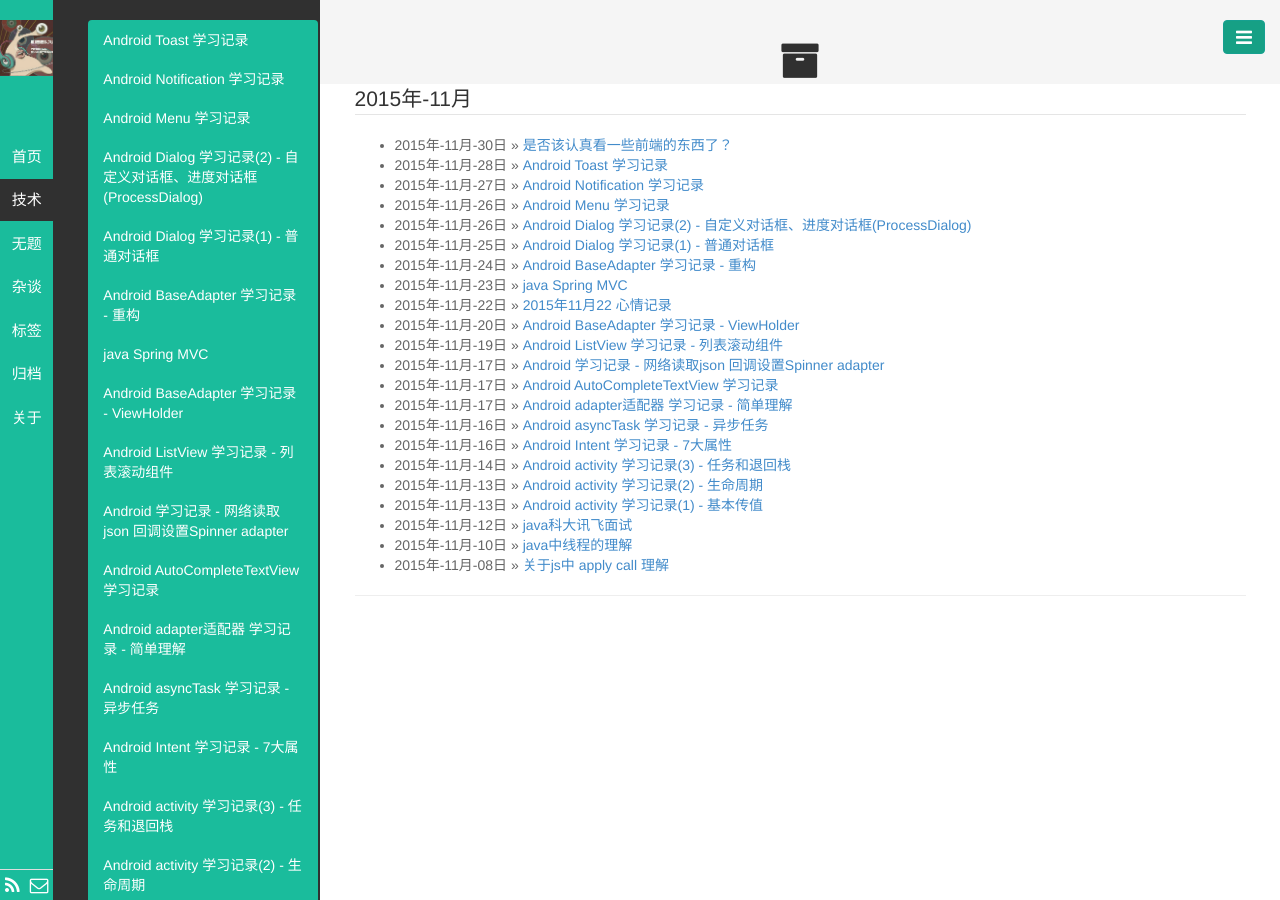
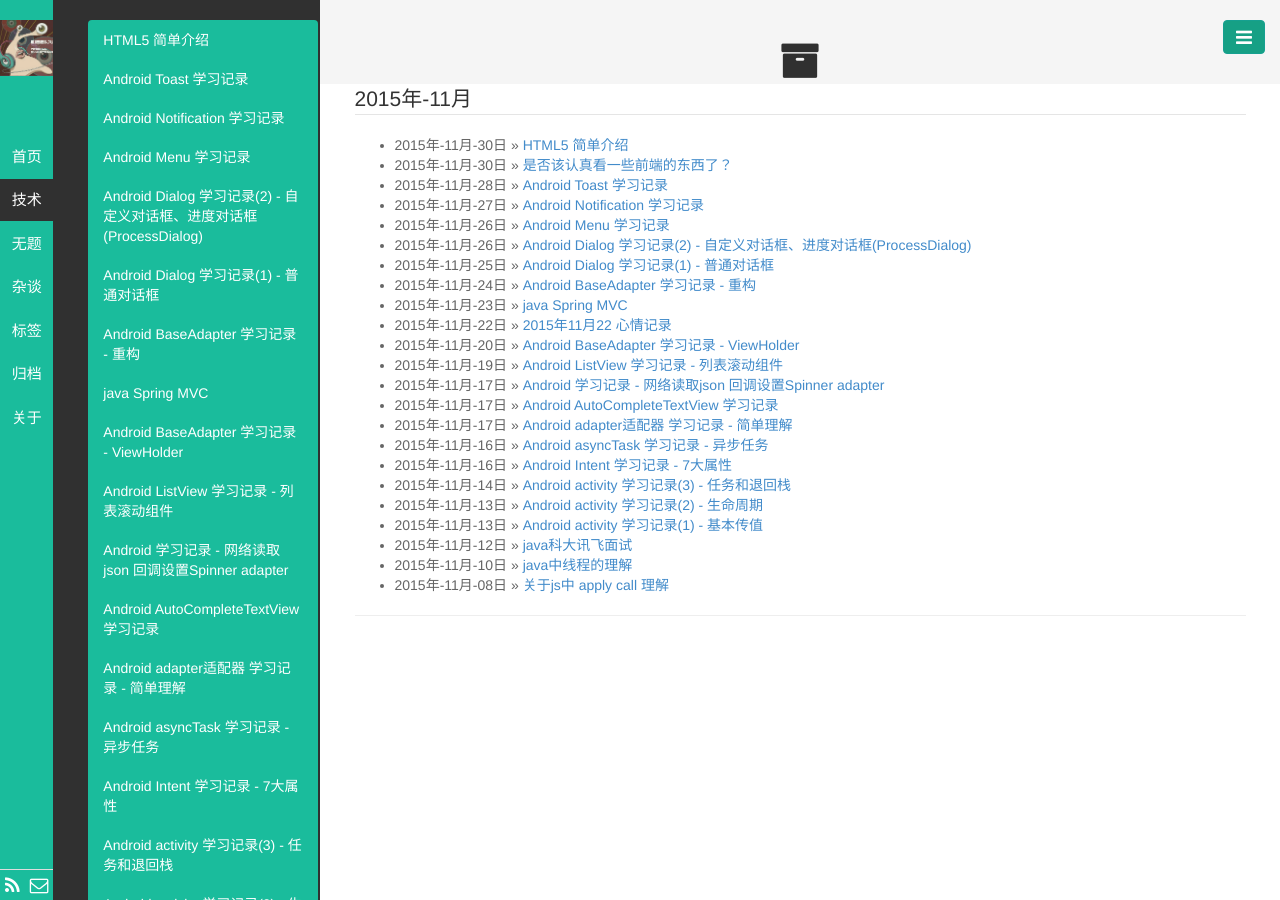
Before and after one commit to javadavid/blog, a Jekyll site: the page built from pages/archive.html, in a window 1280 px wide. Built offline with Jekyll 4.4.1, drawn with Linux system fonts in a browser that asks for light colours; comment, search, counter and statistics services are not loaded; some of the changed lines change nothing that is shown.

Commit message:
new post

```diff
--- /dev/null
+++ b/_posts/技术/2015-11-30-html5_01.md
@@ -0,0 +1,398 @@
+---
+layout: post
+title:  "HTML5 简单介绍"
+date: 2015/11/30 10:53:31
+categories:
+- 技术
+tags:
+- html5
+---
+
+今天了解下H5，搜来搜去还是看w3cschool来的方便，网上各种书太杂了。
+
+##H5的规则和特性：
+对比H1.0-4.0 doctype的头信息的引用直接变成了<!doctype html>
+
+
+>为 HTML5 建立的一些规则：
+>
+>- 新特性应该基于 HTML、CSS、DOM 以及 JavaScript。
+>- 减少对外部插件的需求（比如 Flash）
+>- 更优秀的错误处理
+>- 更多取代脚本的标记
+>- HTML5 应该独立于设备
+>- 开发进程应对公众透明
+
+>HTML5 中的一些有趣的新特性：
+>
+>- 用于绘画的 canvas 元素
+>- 用于媒介回放的 video 和 audio 元素
+>- 对本地离线存储的更好的支持
+>- 新的特殊内容元素，比如 article、footer、header、nav、section
+>- 新的表单控件，比如 calendar、date、time、email、url、search
+
+
+##标签介绍
+
+###`<video>`视频标签：
+
+	<!-- 判断浏览器是否支持H5 -->
+	<video width="320" height="240" controls="controls">
+	  <source src="movie.ogg" type="video/ogg">
+	  <source src="movie.mp4" type="video/mp4">
+	Your browser does not support the video tag.
+	</video>
+
+
+
+
+![html5_video.jpg]({{site.baseurl}}/public/img/html/html5_video.jpg)
+
+
+###`<audio>`音频标签
+	<audio controls="controls">
+	  <source src="song.ogg" type="audio/ogg">
+	  <source src="song.mp3" type="audio/mpeg">
+	Your browser does not support the audio tag.
+	</audio>
+
+
+###拖放属性：draggable="true"
+
+>**拖动什么** - ondragstart 和 setData()
+>**放到何处** - ondragover
+>**进行放置** - ondrop
+
+	<!DOCTYPE HTML>
+	<html>
+		<head>
+			<style>
+				#div1{width:488px;height:70px;padding:10px;border:1px solid #aaaaaa;}
+			</style>
+			<script type="text/javascript">
+				function allowDrop(ev){
+					ev.preventDefault();
+				}
+				function drag(ev){
+					ev.dataTransfer.setData('Text',ev.target.id);
+				}
+				function drop(ev){
+					var data=ev.dataTransfer.getData('Text');
+					ev.target.appendChild(document.getElementById(data));
+				}
+			</script>
+		</head>
+		<body>
+			<div id="div1" ondrop="drop(event)" ondragover="allowDrop(event)"></div>
+			<img id="drag1" src="http://www.w3school.com.cn/i/w3school_banner.gif" draggable="true" ondragstart="drag(event)" width="336" height="69" />
+		</body>
+	</html>
+
+![html5_draggable01.jpg]({{site.baseurl}}/public/img/html/html5_draggable01.jpg)
+
+![html5_draggable02.jpg]({{site.baseurl}}/public/img/html/html5_draggable02.jpg)
+
+###`<canvas>`画布
+
+> 1. HTML5 的 canvas 元素使用 JavaScript 在网页上绘制图像。
+> 2. 画布是一个矩形区域，您可以控制其每一像素。
+> 3. canvas拥有多种绘制路径、矩形、圆形、字符以及添加图像的方法。
+
+
+代码（具体的说明可以看代码注释）
+
+	<!doctype html>
+	<html>
+	<head>
+	<meta charset="utf-8">
+	<title>Canvas实例</title>
+	<style>canvas{display:block;border:1px solid #ccc;width:300px;height:150px;}</style>
+	<script>
+			function showCoordinate(e){
+				document.getElementById('msg').innerHTML=('X='+e.clientX+',Y='+e.clientY)
+			}
+	</script>
+	</head>
+
+	<body>
+	<canvas id='mycanvas' style="background:blue;">浏览器不支持H5</canvas>
+	<canvas id='mycanvas1' onMouseMove="showCoordinate(event)"></canvas>
+	<canvas id='mycanvas2'></canvas>
+	<canvas id='mycanvas3' ></canvas>
+	<canvas id='mycanvas4' ></canvas>
+	    <canvas id='mycanvas5' ></canvas>
+	    <div id='msg'></div>
+		<script>
+			var c=document.getElementById('mycanvas1');
+			//创建context对象
+			var cxt=c.getContext('2d');
+			//绘制颜色；注意这里是属性
+			cxt.fillStyle='#ff0000';
+			//绘制方形(从中间距离多少距离开始绘制多大的矩形)
+			cxt.fillRect(10,0,150,75);
+			//设置文字
+			cxt.strokeText("绘制一个矩形",10,90);
+		</script>
+
+		<script>
+			var c=document.getElementById('mycanvas2');
+			//创建context对象
+			var cxt=c.getContext('2d');
+
+			//设置起始和结束
+			cxt.moveTo(10,10);
+			cxt.lineTo(150,50);
+			cxt.lineTo(10,50);
+
+			cxt.stroke();	//开始绘制
+
+			//设置文字
+			cxt.strokeText("绘制条线",10,50);
+		</script>
+
+		<script>
+			var c=document.getElementById('mycanvas3');
+			//创建context对象
+			var cxt=c.getContext('2d');
+			cxt.fillStyle="#00FF00";
+			//设置圆形的路径
+			cxt.beginPath();
+			cxt.arc(70,18,15,0,Math.PI*2,true);
+			cxt.closePath();
+
+			//绘制
+			cxt.fill();
+			//设置文字
+			cxt.strokeText("绘制圆形",10,50);
+		</script>
+
+		<script>
+			var c=document.getElementById('mycanvas4');
+			//创建context对象
+			var cxt=c.getContext('2d');
+
+			//创建线性渐变对象
+			var grd=cxt.createLinearGradient(0,0,175,50);
+			grd.addColorStop(0,'#ff0000');
+			grd.addColorStop(1,'#00ff00');
+
+			cxt.fillStyle=grd;	//填充
+			//设置矩形长度
+			cxt.fillRect(0,0,175,50);
+
+			cxt.fill();//绘制
+			//设置文字
+			cxt.strokeText("绘制渐变颜色",10,50);
+		</script>
+
+		<script>
+			var c=document.getElementById('mycanvas5');
+			//创建context对象
+			var cxt=c.getContext('2d');
+
+			var img=new Image();
+			img.src='img/1448860245052.gif';
+			cxt.drawImage(img,0,0)
+
+		</script>
+	</body>
+	</html>
+
+![html5_cavans.jpg]({{site.baseurl}}/public/img/html/html5_cavans.jpg)
+
+
+###内联SVG
+
+
+>什么是SVG？
+>
+>- SVG 指可伸缩矢量图形 (Scalable Vector Graphics)
+>- SVG 用于定义用于网络的基于矢量的图形
+>- SVG 使用 XML 格式定义图形
+>- SVG 图像在放大或改变尺寸的情况下其图形质量不会有损失
+>- SVG 是万维网联盟的标准
+
+
+>与其他图像格式相比（比如 JPEG 和 GIF），使用 SVG 的优势在于：
+>
+>- SVG 图像可通过文本编辑器来创建和修改
+>- SVG 图像可被搜索、索引、脚本化或压缩
+>- SVG 是可伸缩的
+>- SVG 图像可在任何的分辨率下被高质量地打印
+>- SVG 可在图像质量不下降的情况下被放大
+
+
+代码：
+
+	<!doctype html>
+	<html>
+	<head>
+	<meta charset="utf-8">
+	<title>SVG实例</title>
+	</head>
+	    <body>
+	        <svg xmlns="http://www.w3.org/2000/svg" version="1.1" height="190">
+	          <polygon points="100,10 40,180 190,60 10,60 160,180"
+	          style="fill:lime;stroke:purple;stroke-width:5;fill-rule:evenodd;" />
+	        </svg>
+	    </body>
+	</html>
+
+![html5_svg.jpg]({{site.baseurl}}/public/img/html/html5_svg.jpg)
+
+###地理定位（略）
+
+###Web 存储
+
+分为两种存储方式：
+
+1. localStorage：没有时间限制的数据存储(页面关闭也存在的数据)
+2. sessionStorage：针对一个 session 的数据存储(一个session一个变量)
+
+代码：
+
+	<script>
+		if(localStorage.pageCount){
+			localStorage.pageCount=Number(localStorage.pageCount)+1;
+		}else{
+			localStorage.pageCount=1;
+		}
+		document.writeln('Visit '+localStorage.pageCount+ ' time(s)<br>');
+	</script>
+	<script>
+		if (sessionStorage.pagecount){
+			sessionStorage.pagecount=Number(sessionStorage.pagecount) +1;
+		}else{
+			sessionStorage.pagecount=1;
+		}
+		document.writeln("Visits "+sessionStorage.pagecount+" time(s) this session.");
+	</script>
+
+![html5_web_storage.jpg]({{site.baseurl}}/public/img/html/html5_web_storage.jpg)
+
+###应用缓存(appcache)
+
+
+>**什么是**应用程序缓存（Application Cache）？
+>
+>HTML5 引入了应用程序缓存，这意味着 web 应用可进行缓存，并可在没有因特网连接时进行访问。
+>
+>应用程序缓存为应用带来三个**优势**：
+>
+>- 离线浏览 - 用户可在应用离线时使用它们
+>- 速度 - 已缓存资源加载得更快
+>- 减少服务器负载 - 浏览器将只从服务器下载更新过或更改过的资源。
+
+>**浏览器支持**
+>
+>所有主流浏览器均支持应用程序缓存，除了** Internet Explorer。**
+
+代码(在服务器上运行后)，执行缓存结果；
+> 通过manifest="demo.appcache"，来缓存应该缓存的标签组，可以用来在脱机方式下访问；
+
+	<!doctype html>
+	<html manifest="demo.appcache">
+	<head>
+	<meta charset="utf-8">
+	<title>SVG实例</title>
+	</head>
+	    <body>
+		<p id="timePara"><button onclick="document.write(new Date());">获得日期和事件</button></p>
+	    <p><img src="http://www.w3school.com.cn/i/w3school_banner.gif" /></p>
+	    <p>
+	    请打开<a href="/h5 cache缓存.html" target="_blank">这个页面</a>，然后脱机浏览，重新加载页面。页面中的脚本和图像依然可用。
+	    </p>
+	    </body>
+	</html>
+
+###Web Workers
+
+>什么是 Web Worker？
+>
+>当在 HTML 页面中执行脚本时，页面的状态是不可响应的，直到脚本已完成。
+>
+>web worker 是运行在后台的 JavaScript，独立于其他脚本，不会影响页面的性能。您可以继续做任何愿意做的事情：点击、选取内容等等，而此时 web worker 在后台运行。
+
+实例代码：
+
+demo_workers.js：通过**postMessage**返回调用完成后推出结果
+
+	var i=0;
+	function timedCount(){
+		i=i+1;
+		postMessage(i);		//用于给页面返回信息
+		setTimeout("timedCount()",500);
+	}
+	timedCount();
+
+Script代码：通过**onmessage**事件返回得到的返回的结果
+
+<font color='red'>注意：</font>当Work对象实例化时候js文件就开始调用；此处是W3C网站修改后的代码，源代码无法暂停
+
+	<!doctype html>
+	<html >
+	<head>
+	<meta charset="utf-8">
+	<title>Worker实例</title>
+	</head>
+	    <body>
+	        <input type='button' id='btnStart' value="开始按钮"/>
+	        <input type='button' id='btnStop' value="结束按钮"/>
+	        <div id='result'></div>
+			<script>
+	        if(typeof(Worker)!=='undefined'){
+
+				document.getElementById('btnStart').onclick=function(){
+					w=new Worker('demo_workers.js');
+					w.onmessage=function(event){
+						document.getElementById("result").innerHTML=event.data;
+					}
+				}
+
+	            document.getElementById('btnStop').onclick=function(){
+	                w.terminate();
+	            }
+	        }else{
+	            document.write("浏览器支持Worker");
+	        }
+	    </script>
+	    </body>
+	</html>
+
+![html5_worker.jpg]({{site.baseurl}}/public/img/html/html5_worker.jpg)
+
+###服务器发送事件
+
+>Server-Sent 事件 - 单向消息传递
+>
+>Server-Sent 事件指的是网页自动获取来自服务器的更新。
+>
+>以前也可能做到这一点，前提是网页不得不询问是否有可用的更新。通过服务器发送事件，更新能够自动到达。
+>
+>例子：Facebook/Twitter 更新、估价更新、新的博文、赛事结果等。
+
+
+个人简单了解了下，和上面Workers不同的是workers调用的是本地的JS文件返回值，而此功能是通过服务器调用文件返回值，类似于现在流行的ajax；从Debug来看实现原理也就是ajax
+
+
+代码：
+
+	<!doctype html>
+	<html >
+	<head>
+	<meta charset="utf-8">
+	<meta http-equiv="Access-Control-Allow-Origin" content="*">
+	<title>H5 服务器发送事件 实例</title>
+	<script>
+		var source=new EventSource('http://www.w3school.com.cn/example/html5/demo_sse.php');
+		source.onmessage=function(event){
+			document.getElementById('result').innerHTML=event.data+'<br/>'
+		}
+	</script>
+	</head>
+	    <body>
+	        <div id='result'></div>
+	    </body>
+	</html>
+
+![html5_server_sent.jpg]({{site.baseurl}}/public/img/html/html5_server_sent.jpg)
--- a/public/css/base.css
+++ b/public/css/base.css
@@ -139,3 +139,6 @@ blockquote p {
 .panel-group{
 	margin:20px 0 20px 35px;
 }
+.img-thumbnail{
+	border:4px solid #ccc;
+}
```
Also changed, not shown: public/img/html/html5_server_sent.jpg (added).
